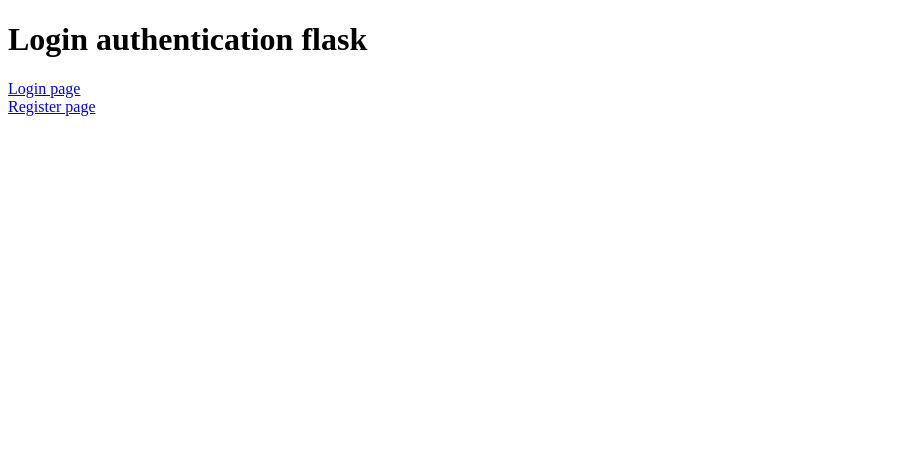
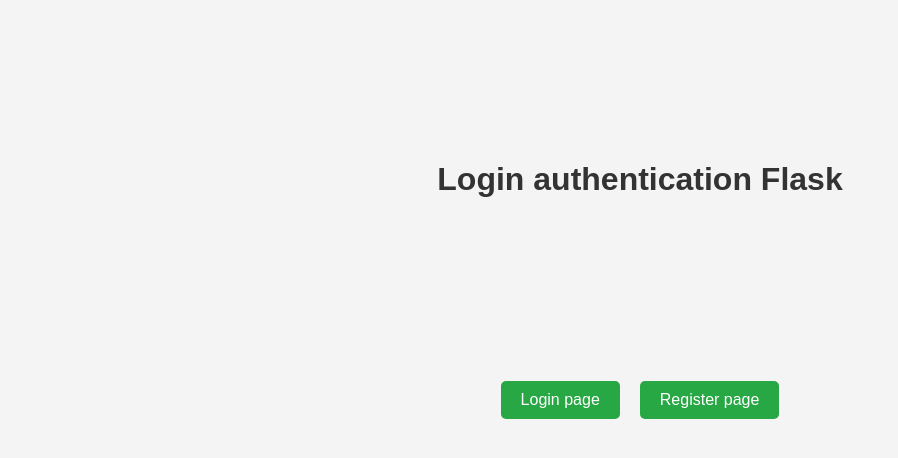
Before and after one commit to GeorgeMargineanu/alstom, a Flask app: page / in a window 1280 px wide. Shown: the top 458 px of the page, without its empty margins (0-898 px from the left). Run offline with Flask 3, Linux system fonts and the light colour scheme.

Commit message:
Improved home route html from styles.css

```diff
--- a/app.py
+++ b/app.py
@@ -125,6 +125,7 @@
                 return redirect(url_for('recover_password'))
 
     return render_template('login.html', form=form)
+
 @app.route('/register', methods=['GET', 'POST'])
 def register():
     form = RegistrationForm()
--- a/static/styles.css
+++ b/static/styles.css
@@ -14,11 +14,6 @@
     border-radius: 8px;
     box-shadow: 0 2px 10px rgba(236, 53, 53, 0.1);
     width: 300px;
-}
-
-h1 {
-    text-align: center;
-    color: #333;
 }
 
 form {
@@ -66,3 +61,36 @@
     box-shadow: 0 2px 10px rgba(236, 53, 53, 0.1);
     width: 300px;
 }
+
+/* Additional styles for the buttons */
+a {
+    display: inline-block; /* Makes the links look like buttons */
+    text-align: center;    /* Centers the text in the button */
+    padding: 10px 20px;    /* Adds padding */
+    margin: 10px;          /* Adds margin between buttons */
+    background-color: #28a745; /* Green background for the buttons */
+    color: white;          /* White text color */
+    border-radius: 5px;   /* Rounded corners */
+    text-decoration: none; /* Remove underline from links */
+    transition: background-color 0.3s, transform 0.2s; /* Smooth transitions */
+}
+
+a:hover {
+    background-color: #218838; /* Darker green on hover */
+    transform: translateY(-2px); /* Lift effect on hover */
+}
+
+a:active {
+    transform: translateY(0); /* Return to normal when clicked */
+}
+
+h1 {
+    text-align: center;
+    color: #333;
+}
+
+.Pagetitle {
+    text-align: center;
+    position: absolute;
+    top: 140px;
+  }
--- a/templates/dashboard.html
+++ b/templates/dashboard.html
@@ -8,7 +8,7 @@
     <title>Dashboard</title>
 </head>
 <body>
-  <h1>Hello youa re logged in</h1>
+  <h1>Hello you are logged in.</h1>
     <a href="{{url_for('logout')}}">Press here to logout</a>
 </body>
 </html>
--- a/templates/home.html
+++ b/templates/home.html
@@ -1,15 +1,14 @@
-<!doctype html>
-<html lang="en">
-<head>
-    <meta charset="UTF-8">
-    <meta name="viewport"
-          content="width=device-width, user-scalable=no, initial-scale=1.0, maximum-scale=1.0, minimum-scale=1.0">
+<!doctype html><html lang="en"><head><meta charset="UTF-8"><meta name="viewport"
+    content="width=device-width, user-scalable=no, initial-scale=1.0, maximum-scale=1.0, minimum-scale=1.0">
     <meta http-equiv="X-UA-Compatible" content="ie=edge">
     <title>Home</title>
+    <link rel="stylesheet" type="text/css" href="{{ url_for('static', filename='styles.css') }}">
 </head>
 <body>
-    <h1>Login authentication flask</h1>
-    <a href="{{url_for('login')}}">Login page</a><br>
-    <a href="{{url_for('register')}}">Register page</a><br>
+    <div class='Pagetitle'>
+        <h1>Login authentication Flask</h1><br>
+    </div>
+    <a href="{{ url_for('login') }}">Login page</a><br>
+    <a href="{{ url_for('register') }}">Register page</a><br>
 </body>
 </html>
```
Also changed, not shown: instance/database.db.
